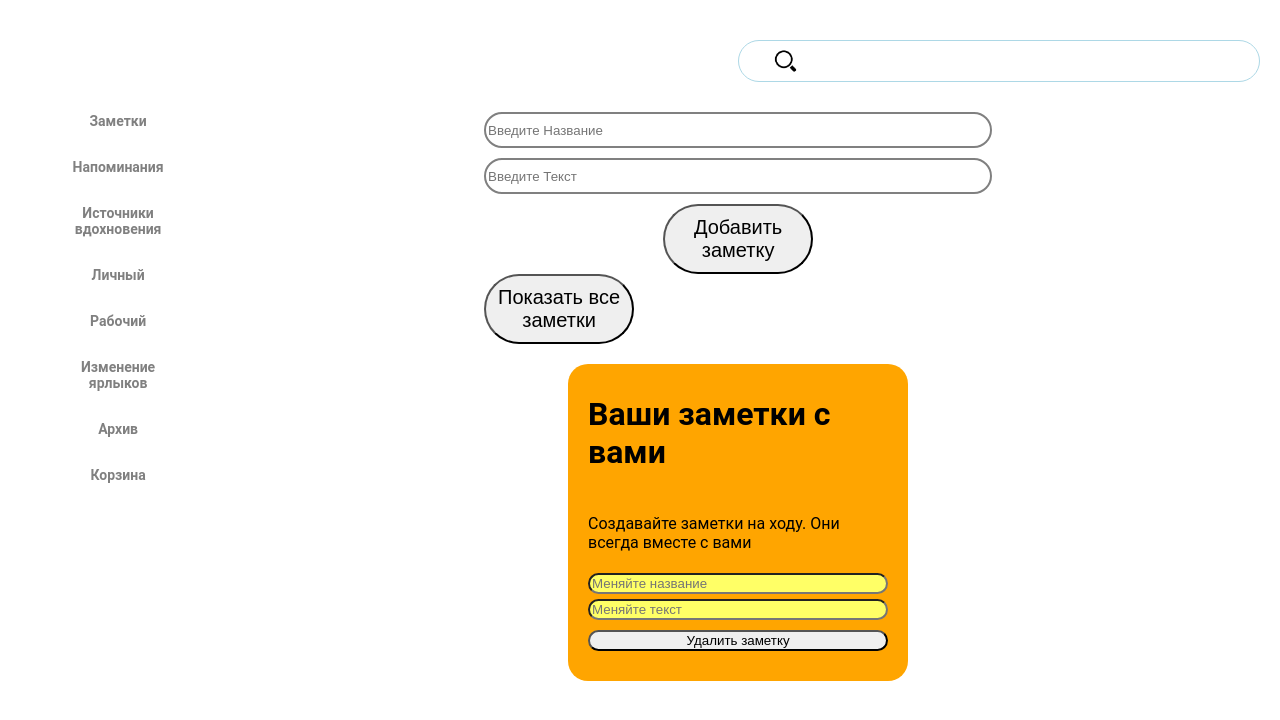
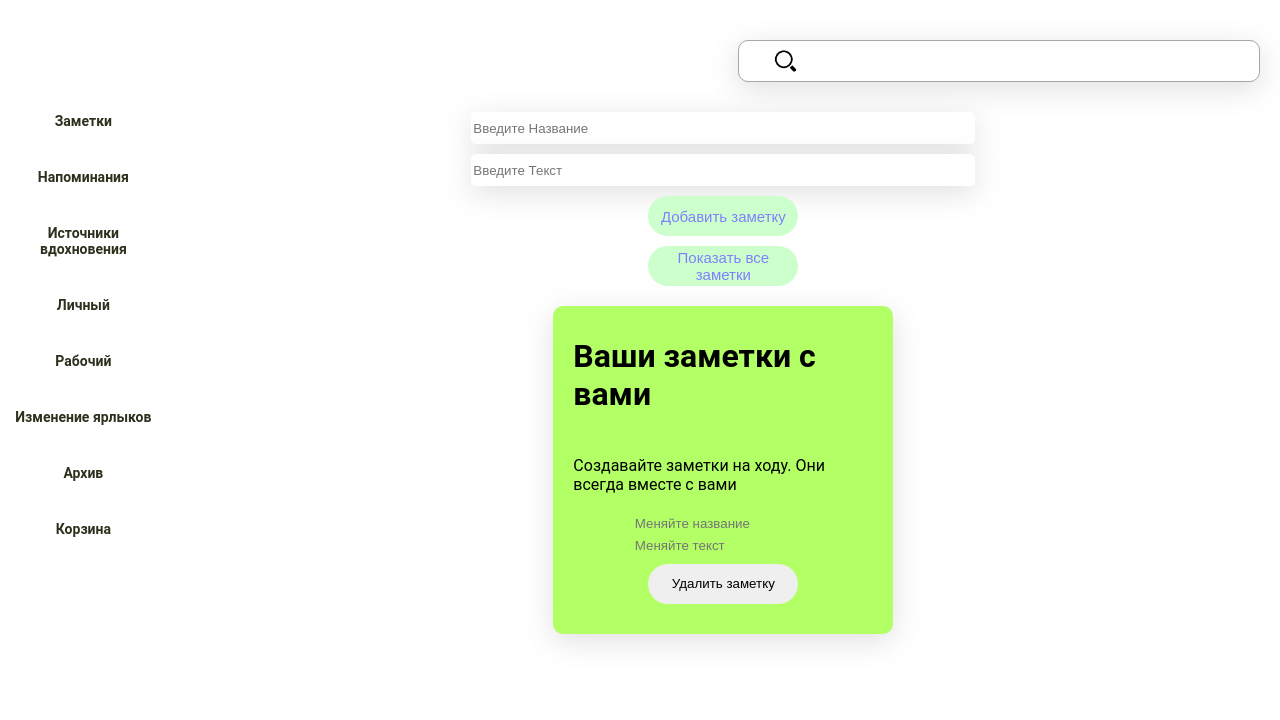
Before and after one commit to DiyazMukhanov/Diyaz-notes, a React (Create React App) app: page / in a window 1280 px wide. Shown: the top 720 px of the page. Built offline with nearby package versions, Linux system fonts and the light colour scheme.

Commit message:
Finalyzing

```diff
--- a/src/App.css
+++ b/src/App.css
@@ -4,6 +4,5 @@
 }
 
 .main {
-  /*border: solid red 1px;*/
     display: flex;
 }
--- a/src/components/linkItem.module.css
+++ b/src/components/linkItem.module.css
@@ -1,9 +1,18 @@
 .item {
     /*border: solid green 1px;*/
+    border-top-right-radius: 30px;
+    border-bottom-right-radius: 30px;
     padding: 15px;
     text-align: center;
     font-size: 14px;
     font-weight: bold;
     cursor: pointer;
-    color: grey;
+    color: #2f2f1e;
+    margin-bottom: 10px;
+    margin-left: -40px;
 }
+
+.item:hover {
+    background: #d7d7c1;
+    color: white;
+}
--- a/src/components/search.module.css
+++ b/src/components/search.module.css
@@ -11,9 +11,10 @@
     /*height: 44px;*/
     width: 500px;
     display: flex;
-    border: solid lightblue 1px;
-    border-radius: 30px;
+    border: solid rgba(0, 0, 0, 0.35) 1px;
+    border-radius: 10px;
     padding-left: 20px;
+    box-shadow: rgba(100, 100, 111, 0.2) 0px 7px 29px 0px;;
 }
 
 .searchIcon {
--- a/src/components/search.tsx
+++ b/src/components/search.tsx
@@ -16,7 +16,6 @@ const Search: React.FC = (props) => {
 
         if(foundNote) {
             notesCtx.searchNote(foundNote);
-            console.log(notesCtx.foundNote);
         }
     }
 
--- a/src/components/workspace/createNote.module.css
+++ b/src/components/workspace/createNote.module.css
@@ -1,6 +1,9 @@
-/*.createNote {*/
-/*    border: solid green 1px;*/
-/*}*/
+.createNote {
+    display: flex;
+    flex-direction: column;
+    align-items: center;
+    gap: 10px;
+}
 
 .form {
     display: flex;
@@ -14,16 +17,20 @@
 }
 
 .form input {
-    border: solid grey 2px;
-    border-radius: 20px;
+    border: none;
+    border-radius: 5px;
     width: 500px;
     height: 30px;
+    box-shadow: rgba(100, 100, 111, 0.2) 0px 7px 29px 0px;
 }
 
 .button {
     width: 150px;
-    height: 70px;
+    height: 40px;
     border-radius: 40px;
     cursor: pointer;
-    font-size: 20px;
+    font-size: 15px;
+    border: none;
+    background: #ccffcc;
+    color: #8080ff;
 }
--- a/src/components/workspace/createNote.tsx
+++ b/src/components/workspace/createNote.tsx
@@ -44,6 +44,7 @@ const CreateNote:React.FC = (props: any) => {
 
     const showAllNotesHandler = () => {
         notesCtx.removeFoundNote();
+        console.log(notesCtx.foundNote);
     }
 
     return <div className={styles.createNote}>
@@ -53,7 +54,9 @@ const CreateNote:React.FC = (props: any) => {
         {/* @ts-ignore */}<input onChange={event => setText(event.target.value)}  ref={textRef} placeholder='Введите Текст'/>
             <button className={styles.button}>Добавить заметку</button>
         </form>
+
         <button className={styles.button} onClick={showAllNotesHandler}>Показать все заметки</button>
+
     </div>
 }
 
--- a/src/components/workspace/note.module.css
+++ b/src/components/workspace/note.module.css
@@ -1,20 +1,37 @@
 .note {
     /*border: solid orange 1px;*/
-    background: orange;
+    background: #b3ff66;
     max-width: 300px;
-    border-radius: 20px;
+    border-radius: 10px;
     padding: 10px 20px 30px 20px;
     display: flex;
     flex-direction: column;
+    align-items: center;
     gap: 5px;
+    box-shadow: rgba(100, 100, 111, 0.2) 0px 7px 29px 0px;
 }
 
 .note input {
     border-radius: 20px;
-    background: #ffff66;
+    border: none;
+    background: #b3ff66;
+    /*pointer-events: none;*/
+}
+
+.note input:focus {
+    outline: none !important;
 }
 
 .button {
     border-radius: 20px;
+    border: none;
+    height: 40px;
+    width: 150px;
     margin-top: 5px;
+    cursor: pointer;
 }
+
+.button:hover {
+    background: #1affff;
+    color: white;
+}
--- a/src/components/workspace/notes.module.css
+++ b/src/components/workspace/notes.module.css
@@ -1,6 +1,6 @@
 .notesContainer {
   display: flex;
   flex-wrap: wrap;
-  gap: 5px;
+  gap: 15px;
   margin-top: 20px;
 }
--- a/src/index.css
+++ b/src/index.css
@@ -1,13 +1,5 @@
 body {
   margin: 0;
-  font-family: -apple-system, BlinkMacSystemFont, 'Segoe UI', 'Roboto', 'Oxygen',
-    'Ubuntu', 'Cantarell', 'Fira Sans', 'Droid Sans', 'Helvetica Neue',
+  font-family: 'Google Sans','Roboto', 'sans-serif',
     sans-serif;
-  -webkit-font-smoothing: antialiased;
-  -moz-osx-font-smoothing: grayscale;
 }
-
-code {
-  font-family: source-code-pro, Menlo, Monaco, Consolas, 'Courier New',
-    monospace;
-}
```
